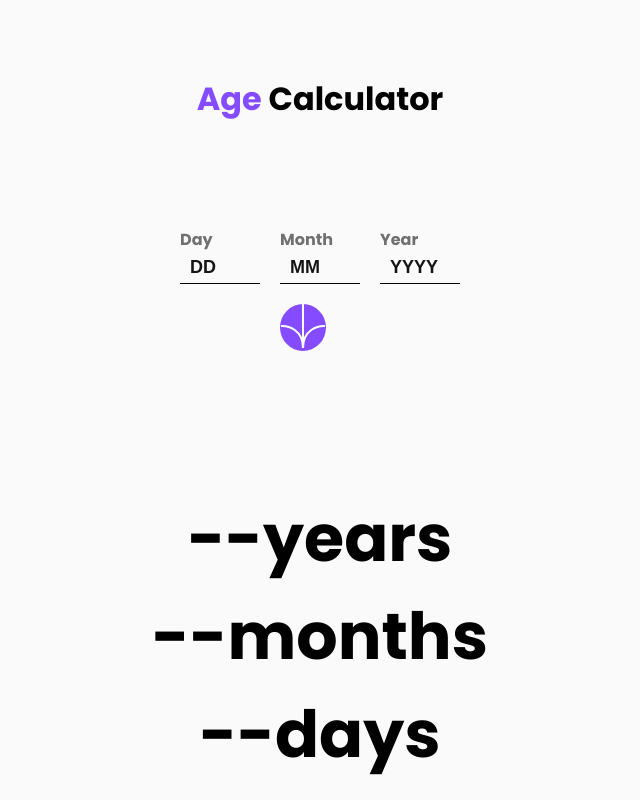
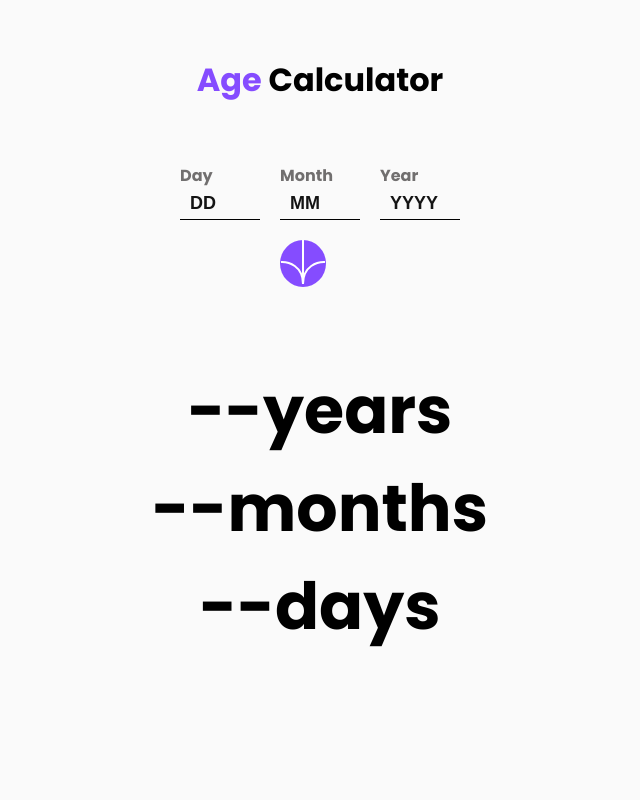
Before and after one commit to Spadavecchia-LM/age-calculator-app, a plain HTML site: page index.html in a window 1280 px wide. Shown: the whole page, without its empty margins (320-960 px from the left). Drawn offline with nearby package versions, Linux system fonts and the light colour scheme; some packages are replaced by stand-ins of ours; a script that the page names is missing.

Commit message:
age container viewport fixed

```diff
--- a/style.css
+++ b/style.css
@@ -29,8 +29,9 @@ main h1{
     width: 100%;
 }
 .age-container{
-    height: 45%;
+    height: 35%;
     width: 100%;
+    margin-bottom: 10%;
 }
 #form{
   display: grid;
```
